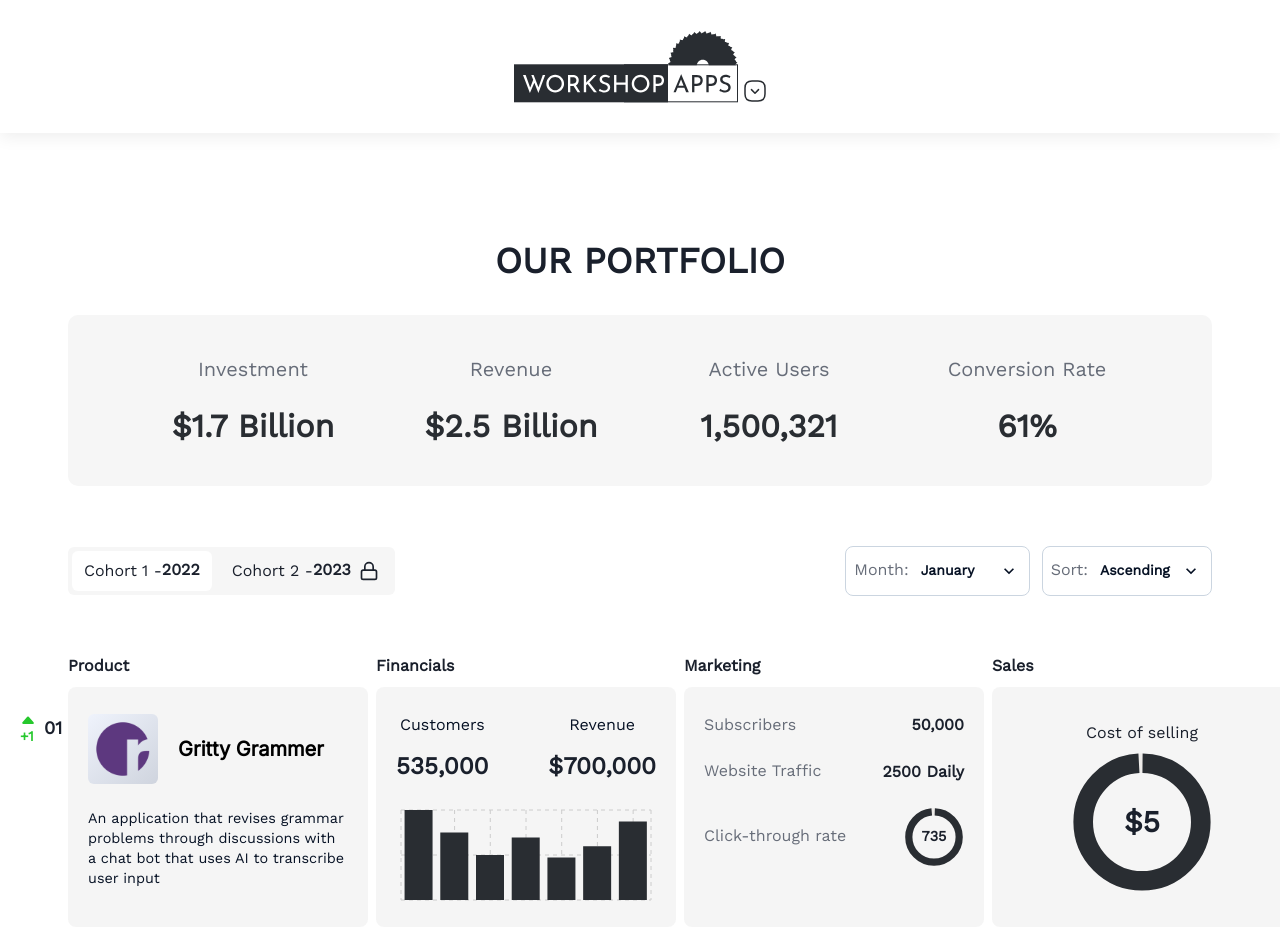
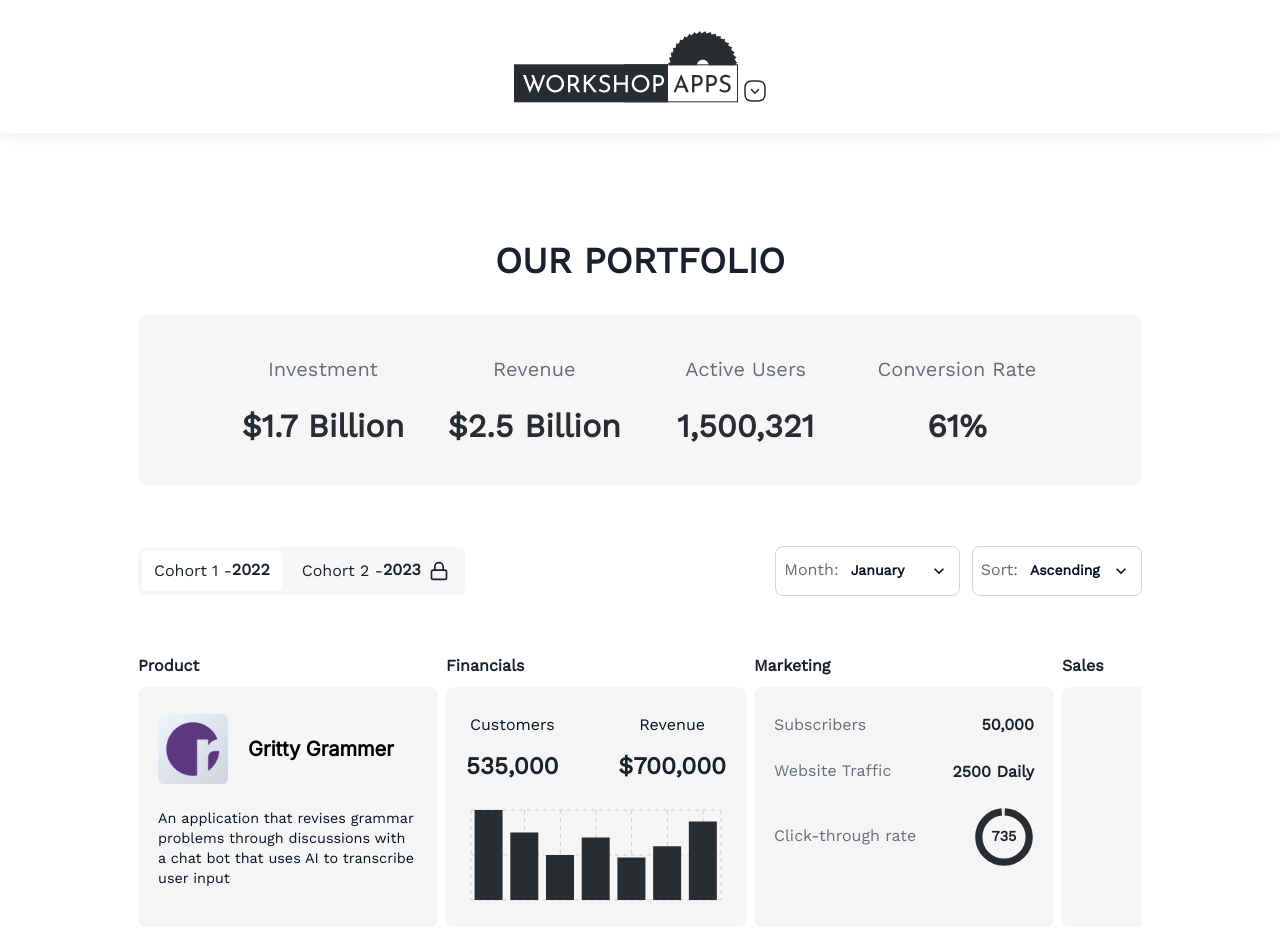
Before and after one commit to workshopapps/workshopapps-portfolio, a Next.js app in the folder frontend/: page /portfolio in a window 1280 px wide. Shown: the top 952 px of the page. Built offline with nearby package versions, Linux system fonts and the light colour scheme.

Commit message:
chore: reduced browser width

```diff
--- a/frontend/components/product-container/index.jsx
+++ b/frontend/components/product-container/index.jsx
@@ -18,7 +18,8 @@ function ProductContainer({
   return (
     <HStack
       position="relative"
-      overflowX={{ base: "auto", lg: "initial" }}
+      w="full"
+      overflowX={{ base: "auto" }}
       className="scroll-kit"
     >
       <Box position="absolute" top={isFirst ? 14 : 10} left={-12}>
--- a/frontend/components/section/index.jsx
+++ b/frontend/components/section/index.jsx
@@ -5,7 +5,7 @@ function Section({ children, ...others }) {
   return (
     <Stack
       w="full"
-      maxW="1240px"
+      maxW="1100px"
       mx="auto"
       px={{ base: 6, md: 12 }}
       {...others}
--- a/frontend/pages/portfolio.jsx
+++ b/frontend/pages/portfolio.jsx
@@ -93,7 +93,7 @@ export default function Portfolio() {
           </HStack>
         </HStack>
 
-        <Stack w="90%" spacing={12}>
+        <Stack spacing={12}>
           {products.map((product, i) => (
             <ProductContainer
               key={product.name}
```
